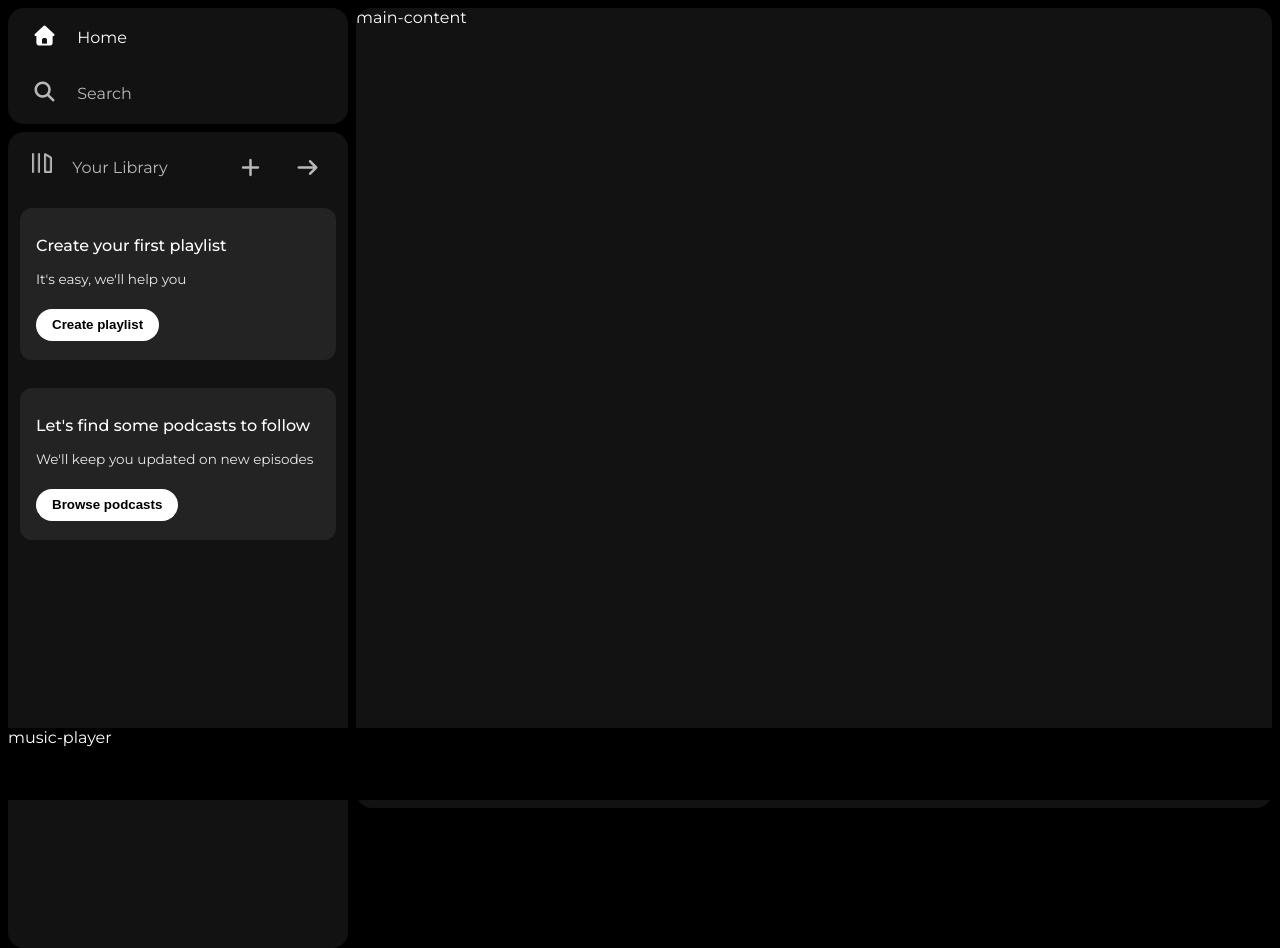
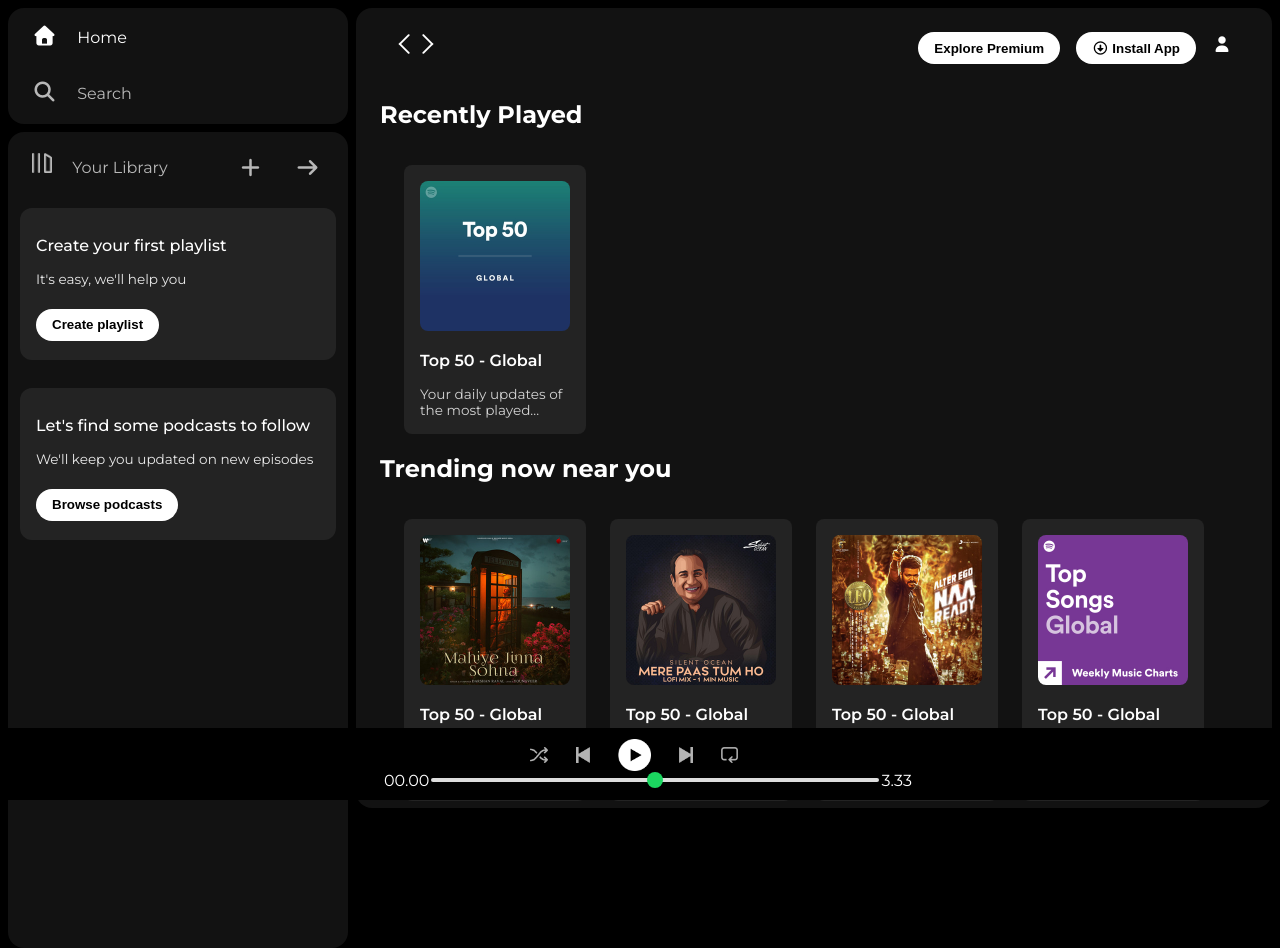
Before and after one commit to manasi-navale2107/spotify-clone, a plain HTML site: page index.html in a window 1280 px wide. Drawn offline with Linux system fonts and the light colour scheme.

Commit message:
Improved playback bar layout and increased slider width

```diff
--- a/index.html
+++ b/index.html
@@ -51,8 +51,99 @@
             </div>
            </div>
        </div>
-       <div class="main-content">main-content</div>
-       <div class="music-player">music-player</div>
+       <div class="main-content">
+       <div class="sticky-nav">
+         <div class="sticky-nav-icons">
+            <img src= "./assests/backward_icon.png">
+            <img src= "./assests/forward_icon.png">
+        </div>
+        <div class="sticky-nav-options">
+             <button class="badge nav-item">Explore Premium</button>
+             <button class="badge nav-item" ><i class="fa-regular fa-circle-down"></i> Install App</button>
+             <i class="fa-solid fa-user nav-item"></i>
+         </div>
+     </div>
+
+     <h2> Recently Played </h2>
+        <div class="cards-container">
+            <div class="card">
+                <img src="assests/card1img.jpeg" class="card-img">
+                <p class="card-title">Top 50 - Global</p>
+                <div class="card-info">Your daily updates of the most played...</div>
+            </div>
+        </div>
+
+        <h2> Trending now near you</h2>
+        <div class="cards-container">
+            <div class="card">
+                <img src="assests/card2img.jpeg" class="card-img">
+                <p class="card-title">Top 50 - Global</p>
+                <p class="card-info">Your daily updates of the most played...</p>
+            </div>
+
+            <div class="card">
+                <img src="assests/card3img.jpeg" class="card-img">
+                <p class="card-title">Top 50 - Global</p>
+                <p class="card-info">Your daily updates of the most played...</p>
+            </div>
+
+            <div class="card">
+                <img src="assests/card4img.jpeg" class="card-img">
+                <p class="card-title">Top 50 - Global</p>
+                <p class="card-info">Your daily updates of the most played...</p>
+            </div>
+
+            <div class="card">
+                <img src="assests/card5img.jpeg" class="card-img">
+                <p class="card-title">Top 50 - Global</p>
+                <p class="card-info">Your daily updates of the most played...</p>
+            </div>
+        </div>
+
+         <h2> Featured Charts</h2>
+        <div class="cards-container">
+            <div class="card">
+                <img src="assests/card6img.jpeg" class="card-img">
+                <p class="card-title">Top 50 - Global</p>
+                <div class="card-info">Your daily updates of the most played...</div>
+            </div>
+
+             <div class="card">
+                <img src="assests/card3img.jpeg" class="card-img">
+                <p class="card-title">Top 50 - Global</p>
+                <div class="card-info">Your daily updates of the most played...</div>
+            </div>
+
+             <div class="card">
+                <img src="assests/card1img.jpeg" class="card-img">
+                <p class="card-title">Top 50 - Global</p>
+                <div class="card-info">Your daily updates of the most played...</div>
+            </div>
+        </div>
+
+        <div class="footer">
+            <div class="line"></div>
+        </div>
+       </div>
+       <div class="music-player">
+        <div class="album"></div>
+        <div class="player">
+            <div class="player-controls">
+                <img src="./assests/player_icon1.png"class="player-control-icon">
+                <img src="./assests/player_icon2.png"class="player-control-icon">
+                <img src="./assests/player_icon3.png"class="player-control-icon" style="opacity: 1; height: 2rem;">
+                <img src="./assests/player_icon4.png"class="player-control-icon">
+                <img src="./assests/player_icon5.png"class="player-control-icon">
+            </div>
+            <div class="playback-bar">
+                <span class="curr-time">00.00</span>
+                <input type="range" min="0" max="100" class="progress-bar" step="1" >
+                <span class="tot-time">3.33</span>
+            </div>
+        </div>
+        <div class="controls"></div>
+
+       </div>
     </div>
 </body>
 </html>
--- a/style.css
+++ b/style.css
@@ -24,6 +24,7 @@
      flex: 1; /*remaining all the spaces are given*/
      border-radius: 1rem;
      overflow: auto;
+     padding: 0 1.5rem 0 1.5rem;
 }
 
 .music-player {
@@ -129,3 +130,140 @@
      height: 2rem;
      width: fit-content;
 }
+
+.sticky-nav {
+     position: sticky;
+     top: 0;
+     background-color: #121212;
+     display: flex;
+     justify-content: space-between;
+     align-items: center;
+     padding: 1rem 0 1rem 0;
+     z-index: 10;
+}
+
+.sticky-nav-icons{
+     margin-left: 0.75rem;
+     display: flex;
+     justify-content: center;
+     align-items: center;
+}
+
+.sticky-nav-options {
+     display: flex;
+     justify-content: center;
+     align-items: center;
+}
+
+.nav-item {
+     margin-right: 1rem;
+}
+
+.card {
+     background-color: #232323;
+     width: 150px;
+     border-radius: 0.5rem;
+     padding: 1rem;
+     margin-left: 1.5rem;
+     margin-top: 1rem;
+
+}
+
+.cards-container {
+     display: flex;
+     flex-wrap: wrap;
+}
+
+.card-img {
+     width: 100%;
+     border-radius: 0.5rem;
+
+}
+
+.card-title {
+     font-weight: 600;
+}
+
+.card-info {
+     font-size: 0.85rem;
+     opacity: 0.8;
+}
+
+.footer {
+     height: 300px;
+     display: flex;
+     align-items: center;
+     justify-content: center;
+
+
+}
+
+.line {
+     width: 90%;
+     height: 50%;
+     border-top: 1px solid white;
+     opacity: 0.4;
+}
+
+.music-player {
+     display: flex;
+     justify-content: space-between;
+     align-items: center;
+}
+
+.album {
+     width: 25%;
+}
+
+.player {
+     width: 50%;
+}
+
+.controls {
+     width: 25%;
+}
+
+.player-controls {
+     display: flex;
+     justify-content: center;
+     align-items: center;
+
+}
+
+.player-control-icon {
+     height: 1rem;
+     margin-right: 1.75rem;
+     opacity: 0.7;
+}
+
+.player-control-icon:hover{
+     opacity: 1;
+}
+
+.playback-bar {
+     display: flex;
+     justify-content: center;
+     align-items: center;
+}
+
+.progress-bar {
+    width: 70%;
+    appearance: none;
+    background-color: transparent;
+    cursor: pointer;
+}
+
+.progress-bar::-webkit-slider-runnable-track {
+     background-color: #ddd;
+     border-radius: 100px;
+     height: 0.2rem;
+}
+
+.progress-bar::-webkit-slider-thumb {
+     appearance: none;
+     height: 1rem;
+     width: 1rem;
+     background-color: #1bd760;
+     border-radius: 50%;
+     margin-top: -6px;
+}
```
